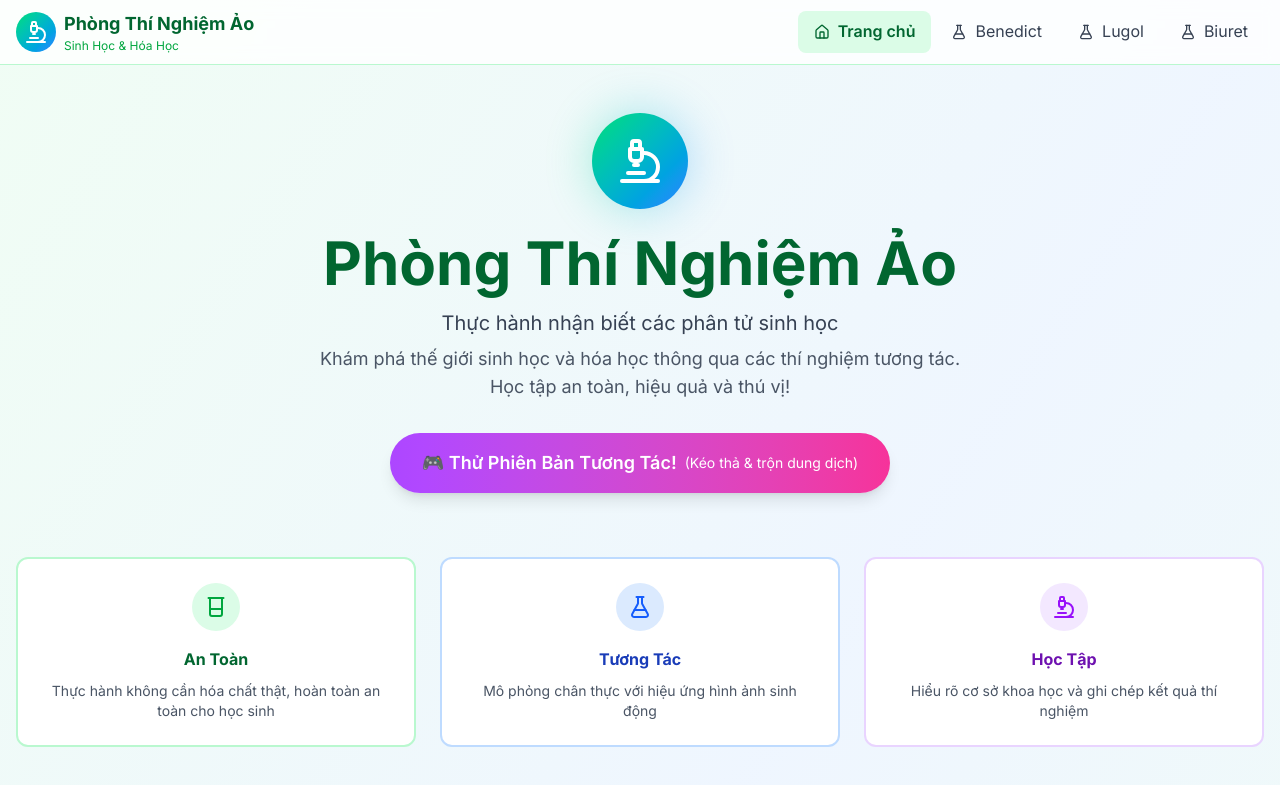
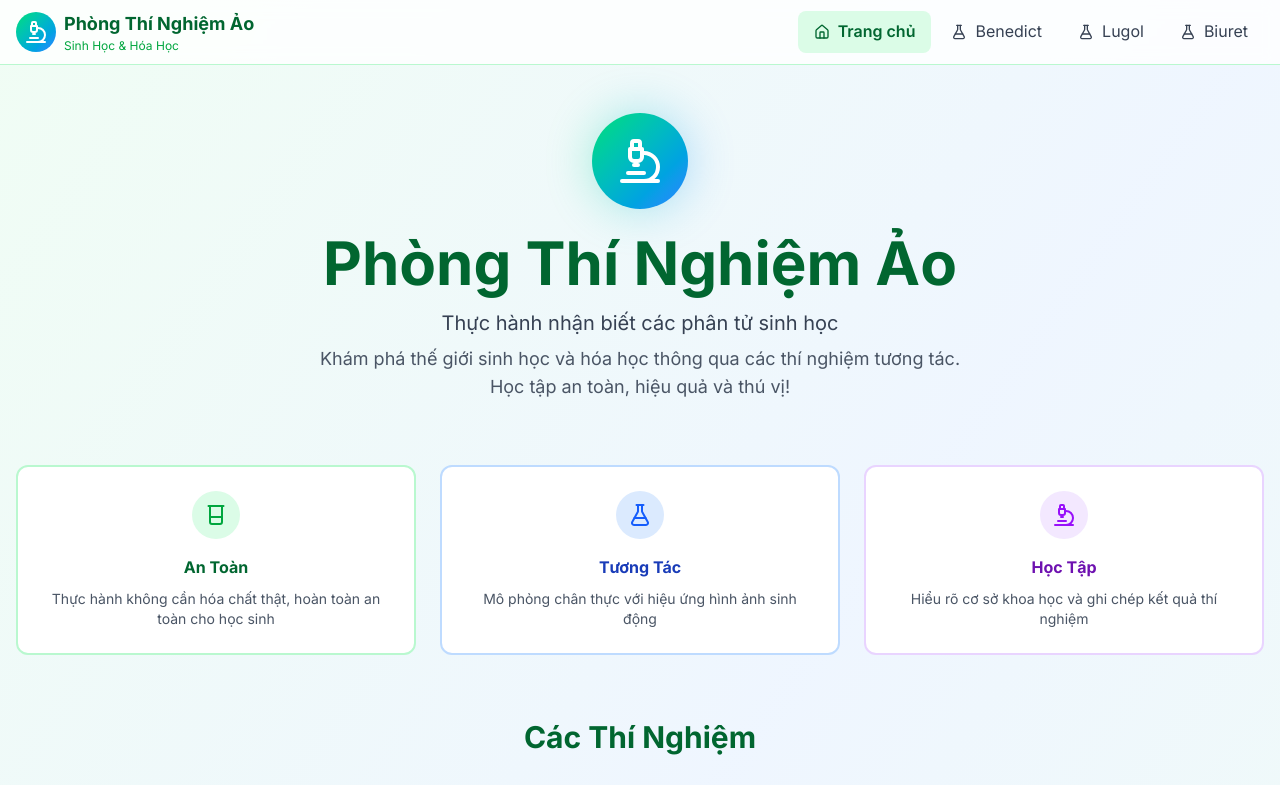
Before and after one commit to duogbachdev/virtual-bio-lab, a Next.js app: page / in a window 1280 px wide. Shown: the top 785 px of the page. Built offline with nearby package versions, Linux system fonts and the light colour scheme.

Commit message:
Update code

```diff
--- a/app/page.tsx
+++ b/app/page.tsx
@@ -33,17 +33,6 @@ export default function Home() {
             Khám phá thế giới sinh học và hóa học thông qua các thí nghiệm tương tác.
             Học tập an toàn, hiệu quả và thú vị!
           </p>
-
-          {/* Interactive Demo Button */}
-          <div className="mt-8">
-            <a
-              href="/benedict-interactive"
-              className="inline-flex items-center space-x-2 px-8 py-4 bg-gradient-to-r from-purple-500 to-pink-500 text-white rounded-full hover:from-purple-600 hover:to-pink-600 transition-all shadow-lg hover:shadow-xl transform hover:scale-105"
-            >
-              <span className="text-lg font-semibold">🎮 Thử Phiên Bản Tương Tác!</span>
-              <span className="text-sm">(Kéo thả & trộn dung dịch)</span>
-            </a>
-          </div>
         </div>
 
         {/* Features */}
--- a/components/layout/Header.tsx
+++ b/components/layout/Header.tsx
@@ -11,9 +11,9 @@ export default function Header() {
 
   const navItems = [
     { href: '/', label: 'Trang chủ', icon: Home },
-    { href: '/benedict', label: 'Benedict', icon: FlaskConical },
-    { href: '/lugol', label: 'Lugol', icon: FlaskConical },
-    { href: '/biuret', label: 'Biuret', icon: FlaskConical },
+    { href: '/benedict-interactive', label: 'Benedict', icon: FlaskConical },
+    { href: '/lugol-interactive', label: 'Lugol', icon: FlaskConical },
+    { href: '/biuret-interactive', label: 'Biuret', icon: FlaskConical },
   ];
 
   return (
```
